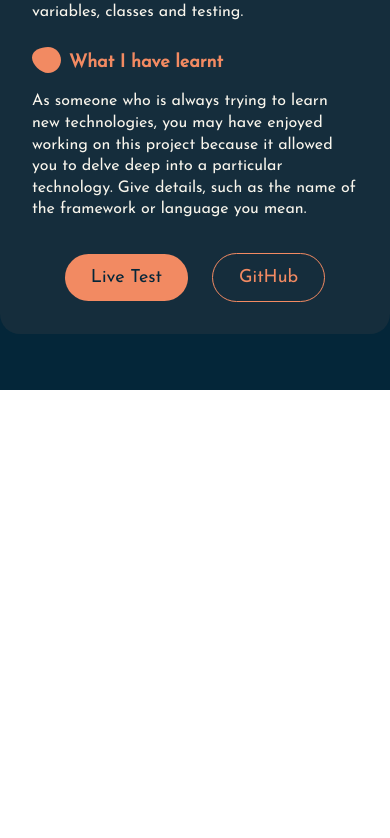
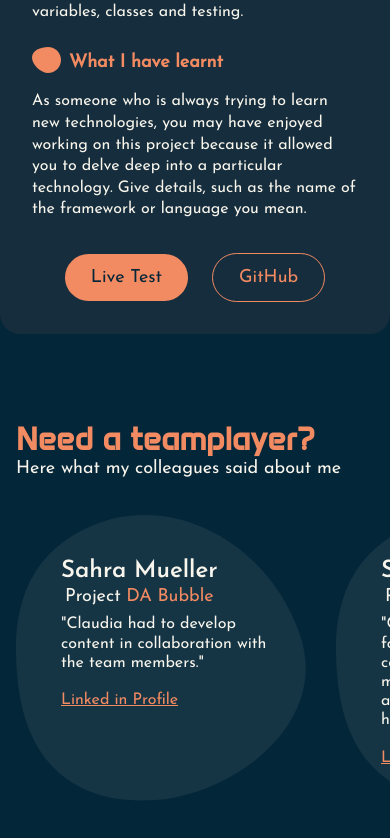
Before and after one commit to Saki63/portfolio, an Angular app: page / in a window 390 px wide. Shown: the part 2007-2845 px from the top of the page. Before the commit the page ends 2397 px from the top, so only its background shows below. Built offline with nearby package versions, Linux system fonts and the light colour scheme.

Commit message:
feat: add responsive design to reference subsection

```diff
--- a/src/app/app.component.html
+++ b/src/app/app.component.html
@@ -8,8 +8,8 @@
 <app-section [title]="'My Projects'">
    <app-my-projects></app-my-projects>
 </app-section>
-<!-- <app-references></app-references>
-<app-section [title]="'Contact me'">
+<app-references></app-references>
+<!-- <app-section [title]="'Contact me'">
    <app-contact-me></app-contact-me>
 </app-section>
 <app-footer></app-footer> -->
--- a/src/app/references/bubble/bubble.component.html
+++ b/src/app/references/bubble/bubble.component.html
@@ -4,8 +4,9 @@
             <h4>{{name}}</h4>
             <p>Project <span class="primary">{{project}}</span></p>
         </div>
-        <p>{{quote}}</p>
+        <p>"{{quote}}"</p>
         <a href={{link}}>Linked in Profile</a>
     </div>
-    <app-img-ellipse2 [size]="400" class="background"/>
+    <app-img-ellipse2 [size]="400" class="default_background"/>
+    <app-img-ellipse7 [size]="290" class="resp_background"/>
 </div>
--- a/src/app/references/bubble/bubble.component.scss
+++ b/src/app/references/bubble/bubble.component.scss
@@ -5,55 +5,110 @@
     width: 400px;
     height: 400px;
     position: relative;
-    @include flex-box();
+    @include flex-box($ai:start);
+    padding-top: 64px;
 
-    .background{
+    .default_background{
         position: absolute;
         top: 0;
         left: 0;
+    }
+
+    .resp_background{
+        display: none !important;
     }
 }
 
 .content {
     @include flex-box($fd: column, $g: 20px);
     max-width: 300px;
+    z-index: 1;
 
     .header{
         @include flex-box($fd: column);
         h4{
-            font-size: 'Josefin_Sans_SemiBold';
-            font-size: 26px;
-            line-height: 120%;
-            color: $secondary-color;
+            @include font($family: 'Josefin_Sans_SemiBold', $size: 26px, $color: $secondary-color);
+        }
+
+        p{
+            @include font($family: 'Josefin_Sans_Regular', $size: 18px, $color: $secondary-color);
+            text-align: center;
         }
 
         .primary{
             color: $primary-color;
         }
-
     }
 
     p{
-        font-size: 'Josefin_Sans_Regular';
-        font-size: 18px;
-        line-height: 120%;
-        color: $secondary-color;
+        @include font($family: 'Josefin_Sans_Regular', $size: 18px, $color: $secondary-color);
         text-align: center;
     }
 
     a{
-        margin-top: 20px;
-        font-size: 'Josefin_Sans_Regular';
-        font-size: 16px;
-        line-height: 120%;
-        color: $primary-color;
+        @include font($family: 'Josefin_Sans_Regular', $size: 16px, $color: $primary-color);
         text-align: center;
         text-decoration: underline;
 
+        margin-top: 20px;
+
         &:hover{
-            cursor: pointer !important;
+            cursor: pointer;
+        }
+
+        &:active{
+            color: $secondary-color;
+        }
+    }
+}
+
+@media (max-width: 480px){
+    .bubble{
+        width: 290px;
+        height: 290px;
+        padding-top: 42px;
+
+        .default_background{
+            display: none !important;
+        }
+
+        .resp_background{
+            display: inline !important;
+            position: absolute;
+            top: 0;
+            left: 0;
         }
     }
 
+    .content {
+        align-items: start;
+        gap: 8px;
+        max-width: 216px;
+        margin-left: 16px;
 
+        // @include flex-box($fd: column, $g: 20px);
+        // max-width: 300px;
+        // z-index: 1;
+
+        .header{
+            h4{
+                font-size: 24px;
+                text-align: start;
+            }
+
+            p{
+                text-align: start;
+            }
+        }
+
+        p{
+            font-size: 16px;
+            text-align: start;
+        }
+
+        a{
+            text-align: start;
+            margin-top: 10px;
+        }
+    }
 }
--- a/src/app/references/references.component.html
+++ b/src/app/references/references.component.html
@@ -8,13 +8,13 @@
         <app-bubble
             [name]="'Sahra Mueller'"
             [project]="'DA Bubble'"
-            [quote]="'Claudia had to develop, format and deliver content in collaboration with the team members. She is a reliable and friendly person.'"
+            [quote]="'Claudia had to develop content in collaboration with the team members.'"
             [link]="'#'"
             ></app-bubble>
         <app-bubble
             [name]="'Sahra Mueller'"
             [project]="'DA Bubble'"
-            [quote]="'Claudia had to develop, format and deliver content in collaboration with the team members. She is a reliable and friendly person.'"
+            [quote]="'Claudia had to develop, format and deliver content in collaboration with the team members. She is a reliable and friendly person. I would hire her!'"
             [link]="'#'"
         ></app-bubble>
         <app-bubble
--- a/src/app/references/references.component.scss
+++ b/src/app/references/references.component.scss
@@ -2,8 +2,8 @@
 @import '../../styles.scss';
 
 section {
-    width: 100vw;
-    max-width: 100%;
+    width: 100%;
+    max-width: 100vw;
     background-color: $primary-dark-color;
     @include flex-box($fd: column, $g: 56px);
     padding: 30px 0px;
@@ -12,9 +12,10 @@ section {
 }
 
 .bubble_wrapper{
-    @include flex-box($jc: start, $g: 32px);
+    @include flex-box($jc: start, $g: 30px);
     height: 400px;
     max-width: 100vw;
+    width: 100%;
     padding: 0 16px;
     overflow-x: scroll;
     &::-webkit-scrollbar {
@@ -22,46 +23,47 @@ section {
     }
 }
 
-h3{
-    font-size: 32px;
-    color: $primary-color;
-
-}
-
 .title{
+    @include font($family: 'Josefin_Sans_Regular', $size: 32px, $color: $primary-color);
     text-align: center;
-    font-family: 'Josefin_Sans_Regular';
 }
 
 .resp_title{
     display: none;
 }
 
-@media (max-width: 850px){
+@media (min-width: 1300px){
 
-
+    .bubble_wrapper{
+        justify-content: center;
+    }
 
 }
 
 @media (max-width: 480px){
+
+    section {
+        gap: 30px;
+    }
+
+    .bubble_wrapper{
+        height: 300px;
+    }
 
     .title{
         display: none;
     }
 
     .resp_title{
-        display:block;
+        display: block;
         width: 100%;
         padding: 0 16px;
 
         h3{
-            font-family: 'Anta';
-            font-weight: 400;
+            @include font($family: 'Anta', $size: 32px, $color: $primary-color);
         }
         p{
-            font-family: 'Josefin_Sans_Regular';
-            font-size: 18px;
-            color: $secondary-color;
+            @include font($family: 'Josefin_Sans_Regular', $size: 18px, $color: $secondary-color);
         }
     }
 
--- /dev/null
+++ b/src/app/shared/svg-images/backgrounds/svgs/ellipse7-img.component.html
@@ -0,0 +1,5 @@
+<svg viewBox="0 0 293 289" fill="none" xmlns="http://www.w3.org/2000/svg">
+    <path d="M141.157 287.948C219.908 282.531 318.376 210.265 286.57 119.93C253.99 27.3958 157.807 -23.6634 76.6814 10.8187C2.37253 42.4035 -5.66548 110.596 2.61191 174.596C10.8893 238.595 48.8648 294.296 141.157 287.948Z"
+        fill="currentColor"
+        fill-opacity="0.07"/>
+</svg>
```
Also changed, not shown: src/app/shared/svg-images/backgrounds/backgrounds.component.ts (+7 -0 lines), src/app/shared/svg-images/svg-images.ts (+5 -3 lines).
